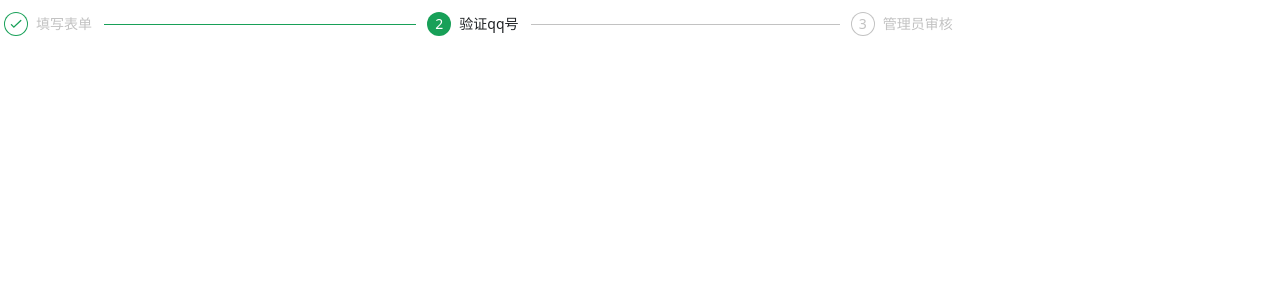
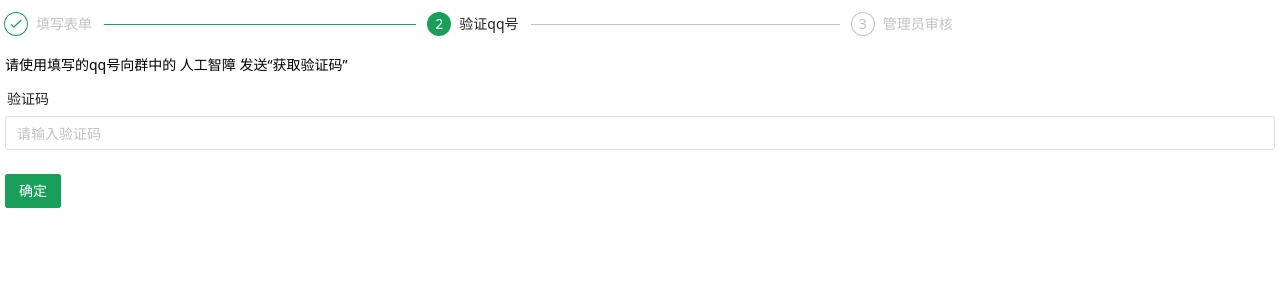
Before and after one commit to moonmcbe/web, a Vue app: page /validation/1 in a window 1280 px wide. Shown: the top 300 px of the page. Built offline with nearby package versions, Linux system fonts and the light colour scheme.

Commit message:
feat: 验证

```diff
--- /dev/null
+++ b/src/apis/validation.ts
@@ -0,0 +1,10 @@
+import request from '@/utils/request'
+export default (id:string, code:string): any => {
+  return request({
+    method: 'POST',
+    url: '/validation',
+    data: {
+      id, code
+    }
+  })
+}
--- a/src/pages/Validation.vue
+++ b/src/pages/Validation.vue
@@ -1,13 +1,47 @@
 <script lang="ts" setup>
+import { useRoute } from 'vue-router'
+import { ref } from 'vue'
+import validationApi from '../apis/validation'
+import { useMessage } from 'naive-ui'
 
+const route = useRoute()
+const message = useMessage()
+
+const id = route.params.id
+const value = ref('')
+
+const validation = async () => {
+  const { data: res } = await validationApi(id as string, value.value)
+  if (res.code == 200) {
+    if (res.msg) {
+      message.success(res.msg)
+    } else {
+      message.success('提交成功，等待管理员审核')
+    }
+  } else {
+    if (res.msg) {
+      message.error(res.msg)
+    } else {
+      message.error('提交失败，请稍后再试')
+    }
+  }
+}
 </script>
 
 <template>
   <steps :current="2" />
+  <div class="form">
+    <p>请使用填写的qq号向群中的 人工智障 发送“获取验证码”</p>
+    <n-form-item label="验证码">
+      <n-input v-model:value="value" type="text" placeholder="请输入验证码" />
+    </n-form-item>
+    <n-button type="primary" @click="validation">确定</n-button>
+  </div>
 </template>
 
 <style lang="less" scoped>
-.n-steps {
-  align-items: center;
+.form {
+  padding: 0 5px;
+  box-sizing: border-box;
 }
 </style>
```
